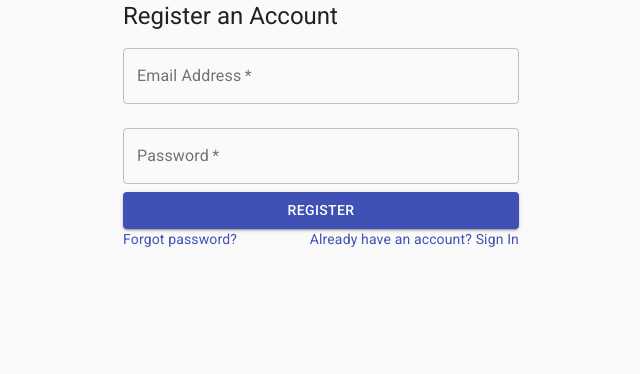
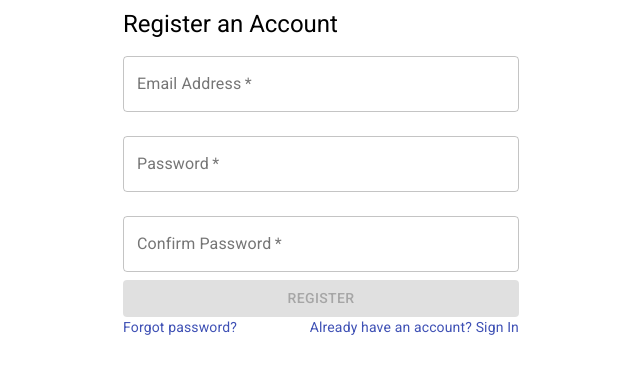
Before and after one commit to ngshiheng/graphql-prisma-nodejs, a React (Create React App) app in the folder client/: page /register in a window 1280 px wide. Shown: the top 374 px of the page, without its empty margins (319-959 px from the left). Built offline with nearby package versions, Linux system fonts and the light colour scheme.

Commit message:
Added passwords validation

```diff
--- a/client/package.json
+++ b/client/package.json
@@ -19,7 +19,8 @@
         "react-dom": "^16.12.0",
         "react-router-dom": "^5.1.2",
         "react-scripts": "3.3.1",
-        "typescript": "~3.7.2"
+        "typescript": "~3.7.2",
+        "yup": "^0.28.1"
     },
     "scripts": {
         "start": "react-scripts start",
@@ -45,6 +46,7 @@
     "devDependencies": {
         "@types/graphql": "^14.5.0",
         "@types/react-router-dom": "^5.1.3",
+        "@types/yup": "^0.26.29",
         "prettier": "^1.19.1"
     },
     "prettier": {
--- a/client/public/index.html
+++ b/client/public/index.html
@@ -25,7 +25,7 @@
       work correctly both with client-side routing and a non-root public URL.
       Learn how to configure a non-root public URL by running `npm run build`.
     -->
-    <title>React App</title>
+    <title>GraphQL Project Boilerplate</title>
   </head>
   <body>
     <noscript>You need to enable JavaScript to run this app.</noscript>
--- a/client/src/components/Login.tsx
+++ b/client/src/components/Login.tsx
@@ -6,7 +6,6 @@ import {
     Button,
     Checkbox,
     Container,
-    CssBaseline,
     FormControlLabel,
     Grid,
     Link,
@@ -39,7 +38,6 @@ export class Login extends React.PureComponent<RouteComponentProps<{}>> {
         const { password, email } = this.state;
         return (
             <Container component="main" maxWidth="xs">
-                <CssBaseline />
                 <Typography component="h1" variant="h5">
                     Sign In
                 </Typography>
@@ -54,7 +52,6 @@ export class Login extends React.PureComponent<RouteComponentProps<{}>> {
                                 id="email"
                                 label="Email Address"
                                 name="email"
-                                autoComplete="email"
                                 value={email}
                                 onChange={this.handleChange}
                             />
@@ -65,9 +62,8 @@ export class Login extends React.PureComponent<RouteComponentProps<{}>> {
                                 fullWidth
                                 id="password"
                                 name="password"
-                                label="Password"
+                                label="Re-enter Password"
                                 type="password"
-                                autoComplete="current-password"
                                 value={password}
                                 onChange={this.handleChange}
                             />
--- a/client/src/components/Register.tsx
+++ b/client/src/components/Register.tsx
@@ -4,10 +4,7 @@ import { Mutation } from 'react-apollo';
 import { gql } from 'apollo-boost';
 import {
     Button,
-    Checkbox,
     Container,
-    CssBaseline,
-    FormControlLabel,
     Grid,
     Link,
     TextField,
@@ -26,6 +23,9 @@ export class Register extends React.PureComponent<RouteComponentProps<{}>> {
     state = {
         email: '',
         password: '',
+        confirmPassword: '',
+        validEmail: false,
+        validPasswords: false,
     };
 
     handleChange = (event: any) => {
@@ -33,13 +33,33 @@ export class Register extends React.PureComponent<RouteComponentProps<{}>> {
         this.setState({
             [name]: value,
         });
+        if (
+            (this.state.password !== '' &&
+                this.state.confirmPassword !== '' &&
+                (name === 'password' || 'confirmPassword') &&
+                value === this.state.password) ||
+            (value === this.state.confirmPassword && value !== '')
+        ) {
+            this.setState({
+                validPasswords: 'true',
+            });
+        } else {
+            this.setState({
+                validPasswords: false,
+            });
+        }
     };
 
     render() {
-        const { password, email } = this.state;
+        const {
+            email,
+            password,
+            confirmPassword,
+            validPasswords,
+            validEmail,
+        } = this.state;
         return (
             <Container component="main" maxWidth="xs">
-                <CssBaseline />
                 <Typography component="h1" variant="h5">
                     Register an Account
                 </Typography>
@@ -54,7 +74,6 @@ export class Register extends React.PureComponent<RouteComponentProps<{}>> {
                                 id="email"
                                 label="Email Address"
                                 name="email"
-                                autoComplete="email"
                                 value={email}
                                 onChange={this.handleChange}
                             />
@@ -67,12 +86,23 @@ export class Register extends React.PureComponent<RouteComponentProps<{}>> {
                                 name="password"
                                 label="Password"
                                 type="password"
-                                autoComplete="current-password"
                                 value={password}
                                 onChange={this.handleChange}
                             />
+                            <TextField
+                                variant="outlined"
+                                margin="normal"
+                                required
+                                fullWidth
+                                id="confirmpassword"
+                                name="confirmPassword"
+                                label="Confirm Password"
+                                type="password"
+                                value={confirmPassword}
+                                onChange={this.handleChange}
+                            />
+                            {validPasswords ? (
                                 <Button
-                                type="submit"
                                     fullWidth
                                     variant="contained"
                                     color="primary"
@@ -85,6 +115,12 @@ export class Register extends React.PureComponent<RouteComponentProps<{}>> {
                                 >
                                     Register
                                 </Button>
+                            ) : (
+                                <Button disabled fullWidth variant="contained">
+                                    Register
+                                </Button>
+                            )}
+
                             <Grid container>
                                 <Grid item xs>
                                     <Link href="#" variant="body2">
```
Also changed, not shown: 1 other file (tests, documents, lock files or other folders). Lines whose indentation alone changed are shown as unchanged.
